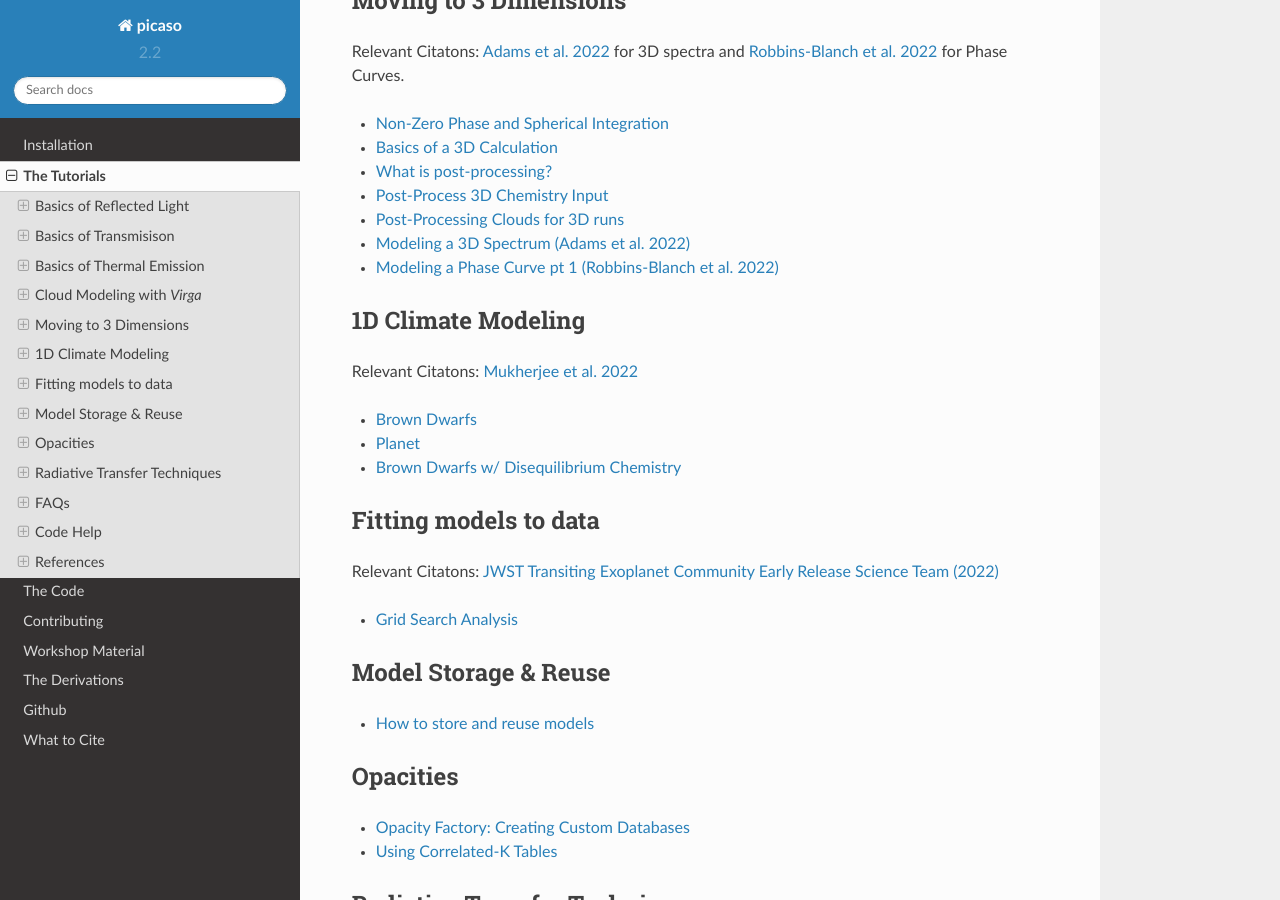
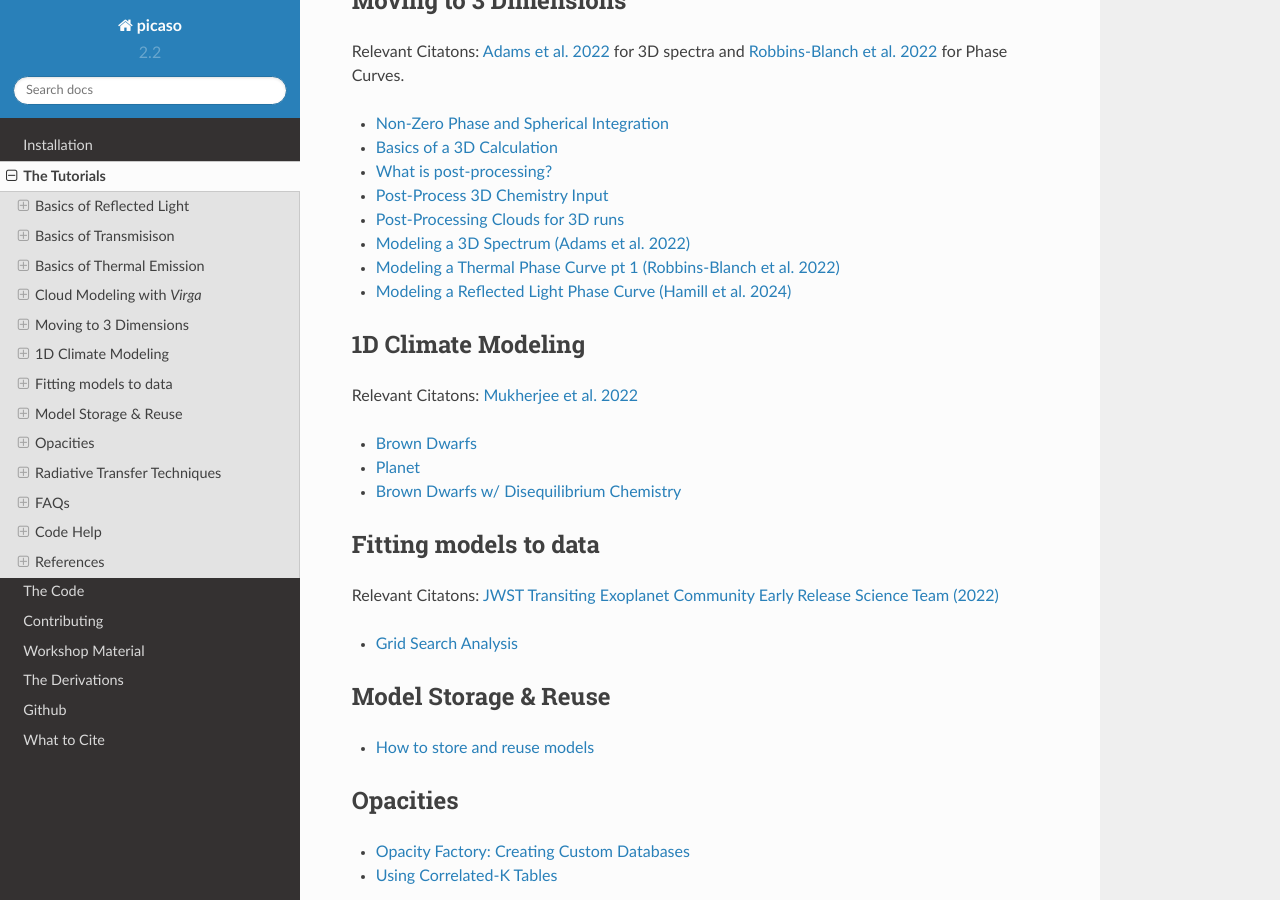
Before and after one commit to natashabatalha/picaso, a Sphinx documentation site: the page built from docs/tutorials.rst, in a window 1280 px wide and 900 px high, scrolled down 1279 px. Built offline with Sphinx 7.4.7 and the Read the Docs theme 2.0.0, drawn with Linux system fonts in a browser that asks for light colours; pages that are not in the unit, such as notebooks, are missing from menus; the version number is read from the project's files by our own code.

Commit message:
reflected light tutorial to list of tutorials

```diff
--- a/docs/tutorials.rst
+++ b/docs/tutorials.rst
@@ -51,8 +51,9 @@ Relevant Citatons: `Adams et al. 2022 <https://ui.adsabs.harvard.edu/abs/2022ApJ
    Post-Processing Chemistry for 3D runs </notebooks/9b_PostProcess3Dinput-Chemistry.ipynb>
    Post-Processing Clouds for 3D runs </notebooks/9c_PostProcess3Dinput-Clouds.ipynb>
    Modeling a 3D Spectrum (Adams et al. 2022)</notebooks/9d_3DSpectra.ipynb>
-   Modeling a Phase Curve pt 1 (Robbins-Blanch et al. 2022)</notebooks/9e_PhaseCurves.ipynb>
-   Modeling a Phase Curve pt 2 (Robbins-Blanch et al. 2022)</notebooks/9f_PhaseCurves-wChemEq.ipynb>
+   Modeling a Thermal Phase Curve pt 1 (Robbins-Blanch et al. 2022)</notebooks/9e_PhaseCurves.ipynb>
+   Modeling a Thermal Phase Curve pt 2 (Robbins-Blanch et al. 2022)</notebooks/9f_PhaseCurves-wChemEq.ipynb>
+   Modeling a Reflected Light Phase Curve (Hamill et al. 2024)</notebooks/9g_ReflectedPhaseCurve.ipynb>
 
 1D Climate Modeling
 -------------------
```
